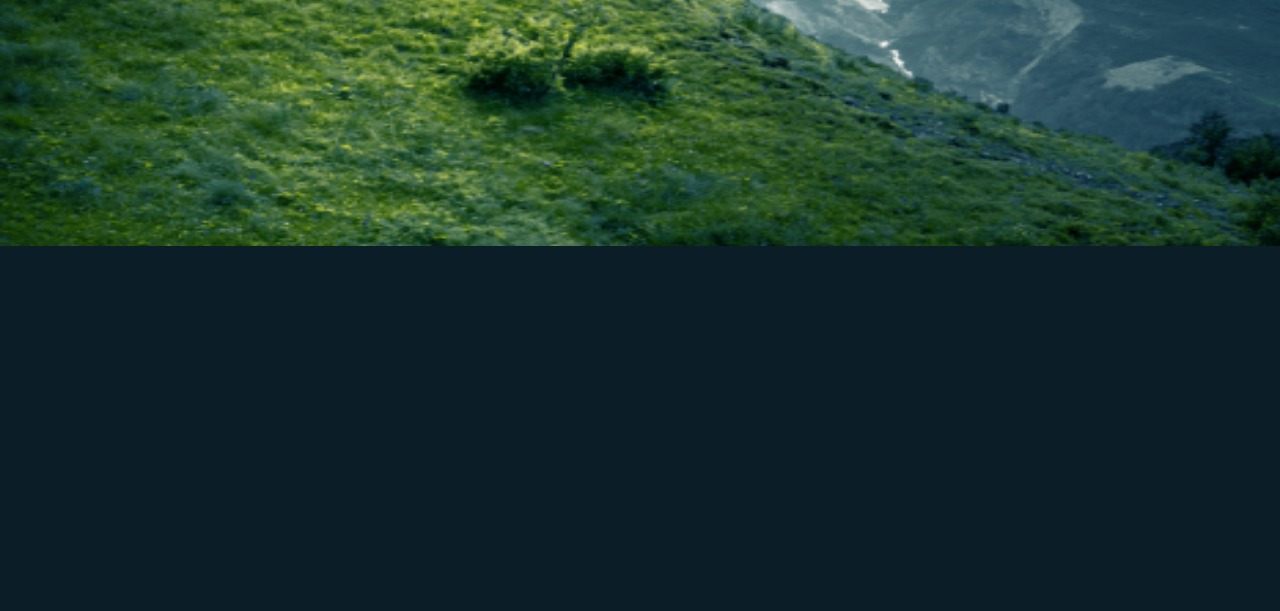
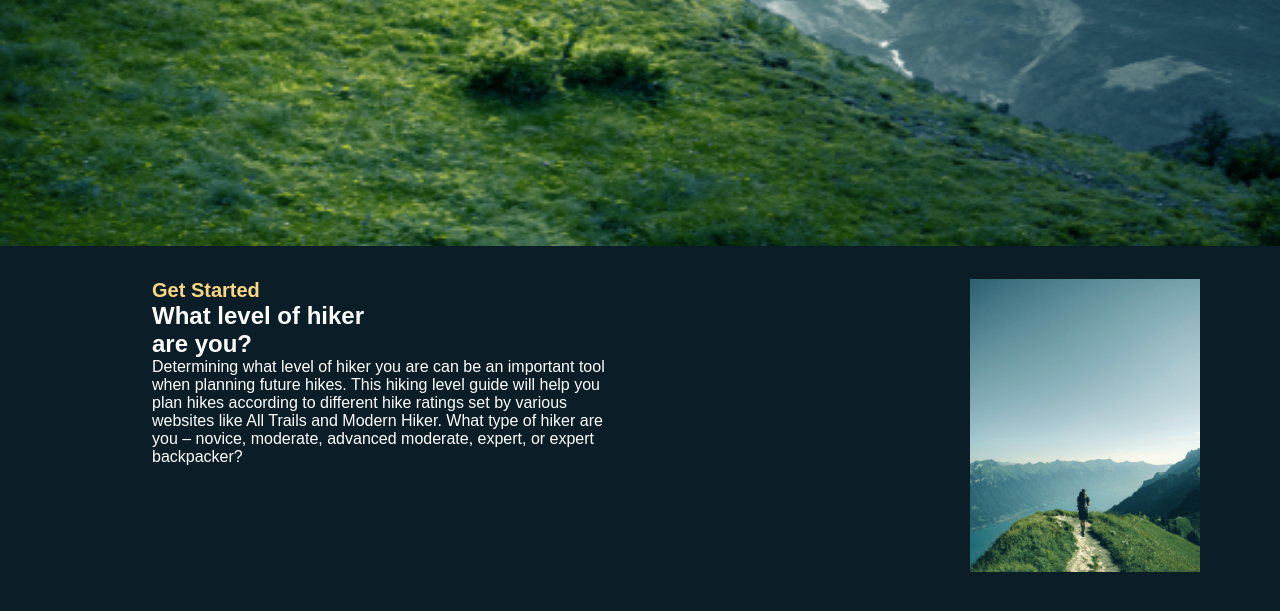
Before and after one commit to AhmedSamyEid/MNTN, a plain HTML site: page index.html in a window 1280 px wide. Shown: the part 553-1164 px from the top of the page. After the commit the page ends 1125 px from the top, so only its background shows below. Drawn offline with Linux system fonts and the light colour scheme.

Commit message:
It is finished section Equipment.

```diff
--- a/assets/styles/main.css
+++ b/assets/styles/main.css
@@ -6,7 +6,10 @@
 body {
   font-family: Arial, "Helvetica Neue", Helvetica, sans-serif;
   background-color: var(--bg);
-  height: 6000px;
+  color: var(--white);
+}
+html {
+  scroll-behavior: smooth;
 }
 :root {
   --white: #ffffff;
@@ -36,13 +39,6 @@ body {
 .container {
   display: flex;
   justify-content: space-around;
-
-  /* width: 100%;
-  height: 100vh;
-  background-repeat: no-repeat;
-  background-size: cover;
-  background-position: center;
-  flex-wrap: wrap; */
 }
 header {
   position: sticky;
@@ -109,3 +105,28 @@ h1 {
 .text {
   margin-top: -450px;
 }
+main {
+  margin-top: 300px;
+}
+.containers {
+  display: flex;
+  flex-wrap: wrap;
+  justify-content: space-around;
+  padding: 0 30px;
+  gap: 20px;
+}
+.col {
+  margin-left: 10%;
+  max-width: 80%;
+}
+.hero {
+  flex: 1 1 300px;
+  display: flex;
+  flex-wrap: wrap;
+  justify-content: end;
+  margin: 0 50px 0 0;
+}
+.hero img {
+  max-width: 40%;
+  height: auto;
+}
--- a/index.html
+++ b/index.html
@@ -18,22 +18,46 @@
             <img src="assets/icons/menu.webp" />
           </label>
           <ul>
-            <li><a href="#Equipment">Equipment</a></li>
-            <li><a href="#About Us">About Us</a></li>
-            <li><a href="#Blog">Blog</a></li>
+            <li><a href="#equipment">Equipment</a></li>
+            <li><a href="#about Us">About Us</a></li>
+            <li><a href="#blog">Blog</a></li>
           </ul>
         </nav>
       </div>
     </header>
     <div class="hore">
       <div class="hore-list">
-        <img src="assets/images/hero.webp">
+        <img src="assets/images/hero.webp" />
         <div class="text">
-      <h4>A Hiking guide</h4>
-      <br>
-      <h1>Be Prepared For The<br> Mohamed And Beyond!</h1>
-      </div>
+          <h4>A Hiking guide</h4>
+          <br />
+          <h1>
+            Be Prepared For The<br />
+            Mohamed And Beyond!
+          </h1>
+        </div>
       </div>
     </div>
+    <main>
+      <section class="Equipment" id="equipment">
+        <div class="containers">
+          <div class="col">
+            <h4>Get Started</h4>
+            <h2>What level of hiker <br />are you?</h2>
+            <p>
+              Determining what level of hiker you are can be an important tool <br />
+              when planning future hikes. This hiking level guide will help you <br />
+              plan hikes according to different hike ratings set by various <br />
+              websites like All Trails and Modern Hiker. What type of hiker are <br />
+              you – novice, moderate, advanced moderate, expert, or expert <br />
+              backpacker?
+            </p>
+          </div>
+          <div class="hero">
+            <img src="assets/images/image-2.webp">
+          </div>
+        </div>
+      </section>
+    </main>
   </body>
 </html>
```
